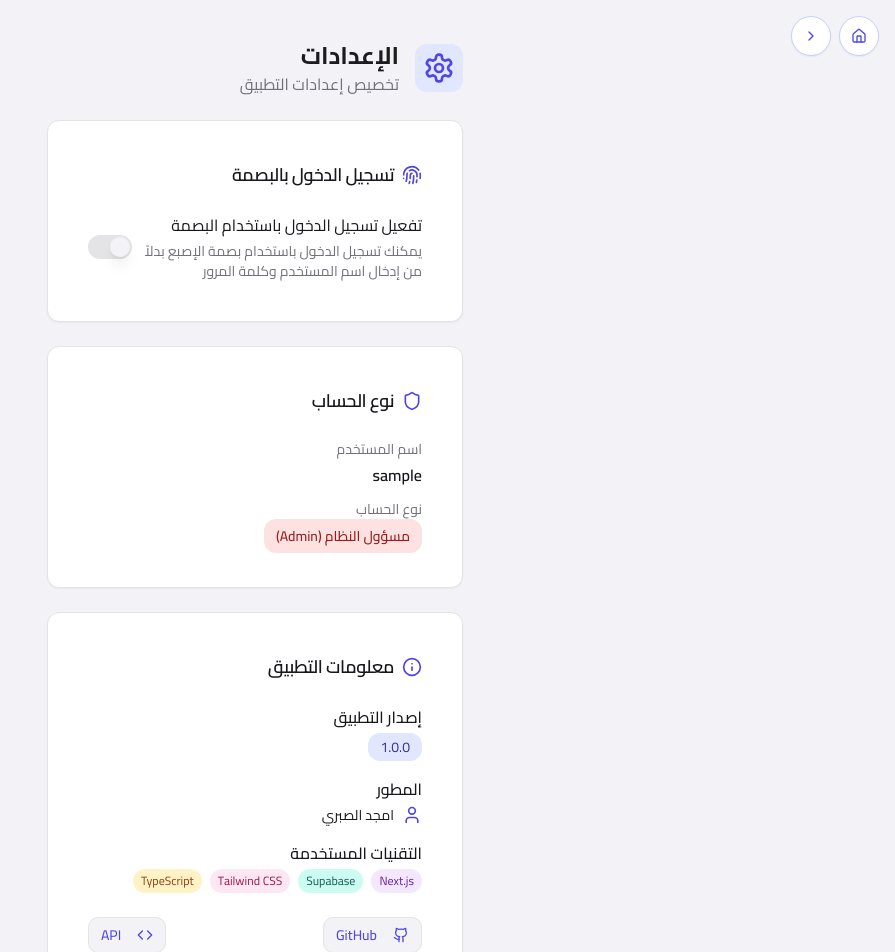
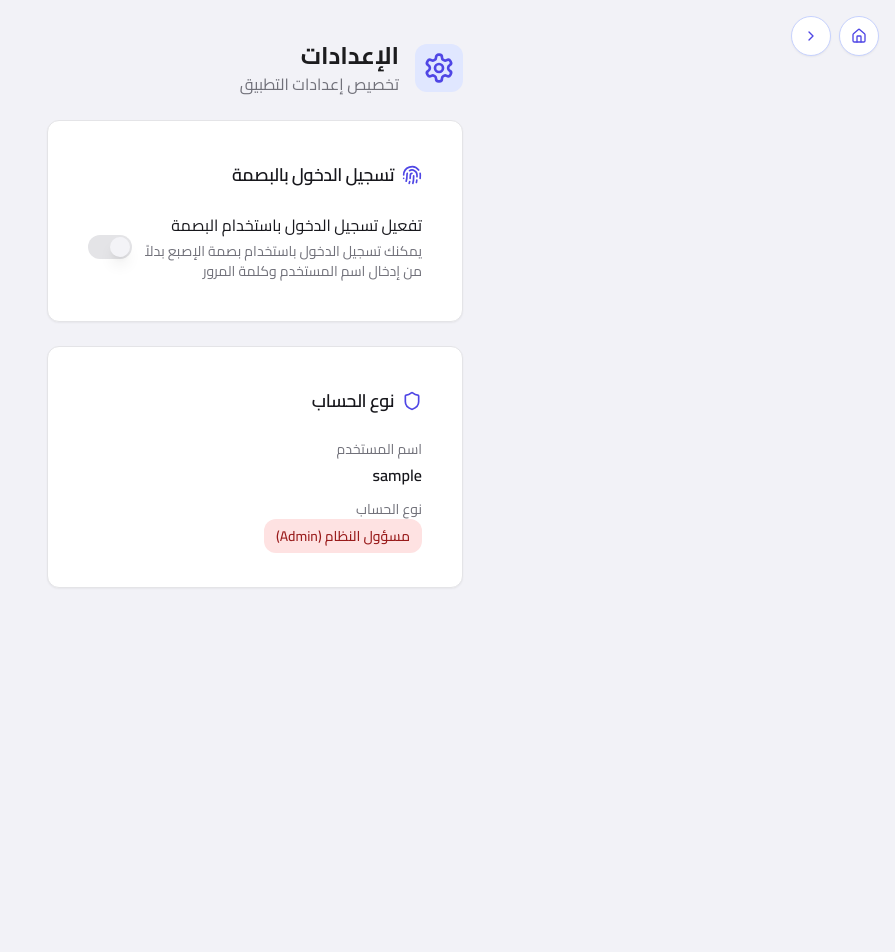
Before and after one commit to aliamer8144-commits/report, a Next.js app: page /settings in a window 1280 px wide. Shown: the top 952 px of the page, without its empty margins (385-1280 px from the left). After the commit the page ends 800 px from the top, so only its background shows below. Built offline with nearby package versions, Linux system fonts and the light colour scheme; no server answers; sample sign-in values are in the browser's storage.

Commit message:
fix: حذف قسم معلومات التطبيق من واجهة الإعدادات

```diff
--- a/app/settings/page.tsx
+++ b/app/settings/page.tsx
@@ -3,13 +3,12 @@
 import { useState, useEffect } from "react"
 import { useRouter } from "next/navigation"
 import { createClientSupabaseClient } from "@/lib/supabase"
-import { Button } from "@/components/ui/button"
 import { Switch } from "@/components/ui/switch"
-import { Card, CardContent, CardFooter, CardHeader, CardTitle } from "@/components/ui/card"
+import { Card, CardContent, CardHeader, CardTitle } from "@/components/ui/card"
 import { AlertMessage } from "@/components/ui-custom/alert-message"
 import { PageHeader } from "@/components/ui-custom/page-header"
 import { BackButton } from "@/components/ui-custom/back-button"
-import { Settings, Fingerprint, Info, User, Github, Code, Shield } from "lucide-react"
+import { Settings, Fingerprint, Shield } from "lucide-react"
 import { motion } from "framer-motion"
 
 export default function SettingsPage() {
@@ -159,51 +158,6 @@ export default function SettingsPage() {
           </CardContent>
         </Card>
       </motion.div>
-
-      <motion.div variants={itemVariants}>
-        <Card className="glass-card">
-          <CardHeader>
-            <CardTitle className="text-lg flex items-center">
-              <Info className="ml-2 h-5 w-5 text-indigo-600" />
-              معلومات التطبيق
-            </CardTitle>
-          </CardHeader>
-          <CardContent className="space-y-4">
-            <div className="space-y-1">
-              <p className="font-medium">إصدار التطبيق</p>
-              <p className="text-sm bg-indigo-100 text-indigo-800 px-3 py-1 rounded-lg inline-block">1.0.0</p>
-            </div>
-
-            <div className="space-y-1">
-              <p className="font-medium">المطور</p>
-              <div className="flex items-center space-x-2 space-x-reverse">
-                <User className="h-5 w-5 text-indigo-600" />
-                <p className="text-sm">امجد الصبري</p>
-              </div>
-            </div>
-
-            <div className="space-y-1">
-              <p className="font-medium">التقنيات المستخدمة</p>
-              <div className="flex flex-wrap gap-2">
-                <span className="text-xs bg-purple-100 text-purple-800 px-2 py-1 rounded-lg">Next.js</span>
-                <span className="text-xs bg-teal-100 text-teal-800 px-2 py-1 rounded-lg">Supabase</span>
-                <span className="text-xs bg-pink-100 text-pink-800 px-2 py-1 rounded-lg">Tailwind CSS</span>
-                <span className="text-xs bg-amber-100 text-amber-800 px-2 py-1 rounded-lg">TypeScript</span>
-              </div>
-            </div>
-          </CardContent>
-          <CardFooter className="flex justify-between">
-            <Button variant="outline" size="sm" className="text-indigo-600">
-              <Github className="ml-2 h-4 w-4" />
-              GitHub
-            </Button>
-            <Button variant="outline" size="sm" className="text-indigo-600">
-              <Code className="ml-2 h-4 w-4" />
-              API
-            </Button>
-          </CardFooter>
-        </Card>
-      </motion.div>
     </motion.div>
   )
 }
```
